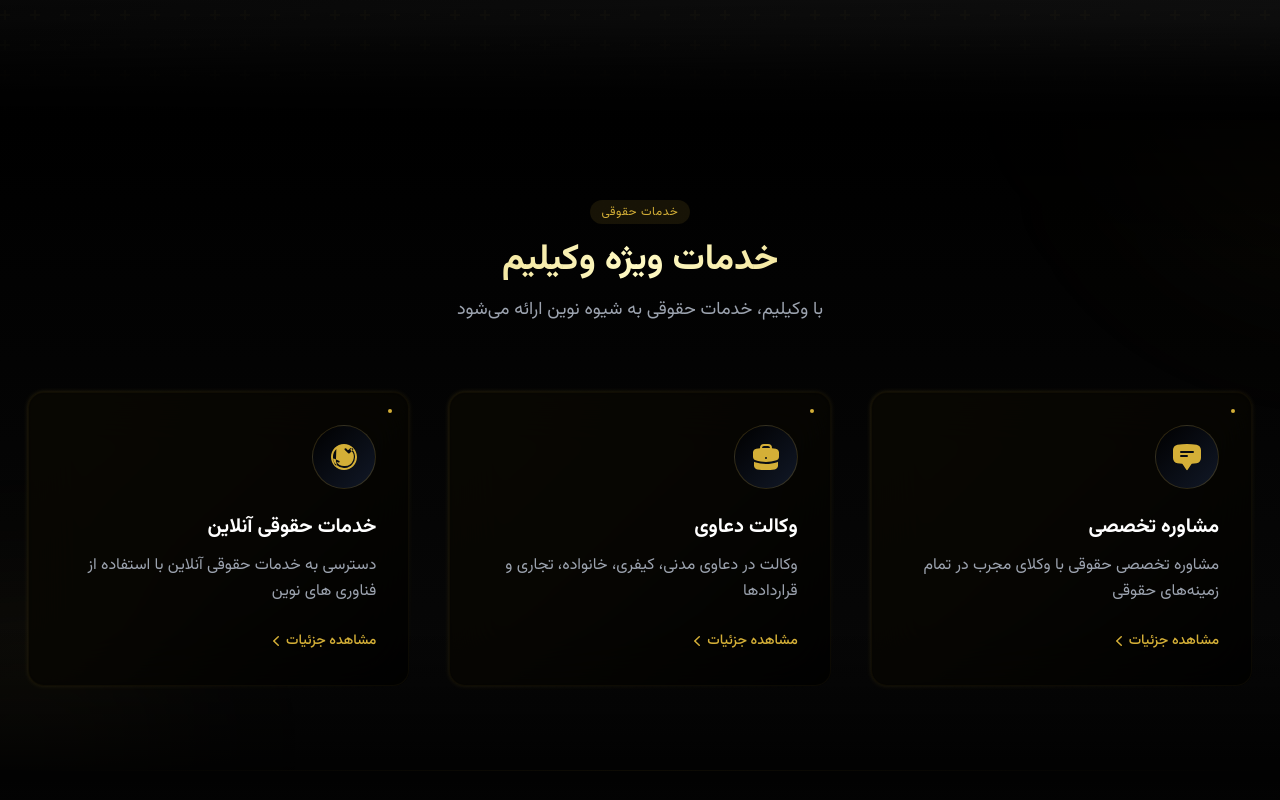
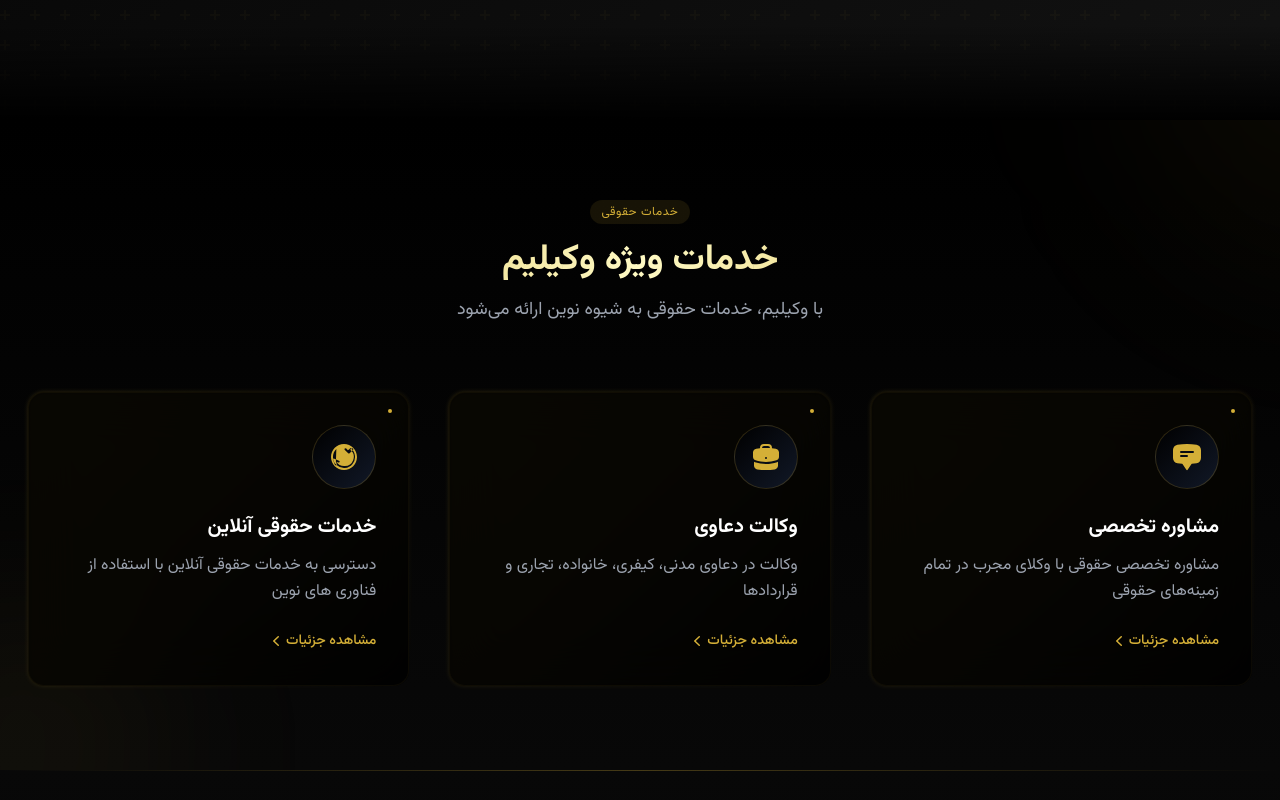
Before and after one commit to Mahdiglm/Vakilim, a React (Vite) app: page / in a window 1280 px wide. Shown: the part 680-1480 px from the top of the page. Built offline with nearby package versions, Linux system fonts and the light colour scheme; a small style sheet from the web is missing.

Commit message:
به‌روزرسانی README.md برای تغییر سال حق نشر به 2025 و حذف گرادیانت‌های اضافی از استایل‌های CSS در App.css. این تغییرات شامل بهبود طراحی و کاهش پیچیدگی است.

```diff
--- a/src/App.css
+++ b/src/App.css
@@ -90,32 +90,6 @@ section {
   transition: opacity 0.8s cubic-bezier(0.22, 1, 0.36, 1);
 }
 
-section::after {
-  content: '';
-  position: absolute;
-  bottom: 0;
-  left: 0;
-  right: 0;
-  height: 150px;
-  background: linear-gradient(to top, rgba(0,0,0,1), transparent);
-  pointer-events: none;
-  z-index: 1;
-  opacity: 0.8;
-}
-
-section::before {
-  content: '';
-  position: absolute;
-  top: 0;
-  left: 0;
-  right: 0;
-  height: 150px;
-  background: linear-gradient(to bottom, rgba(0,0,0,1), transparent);
-  pointer-events: none;
-  z-index: 1;
-  opacity: 0.8;
-}
-
 /* Scroll reveal animation with enhanced easing */
 .reveal-on-scroll {
   opacity: 0;
```
Also changed, not shown: 1 other file (tests, documents, lock files or other folders).
